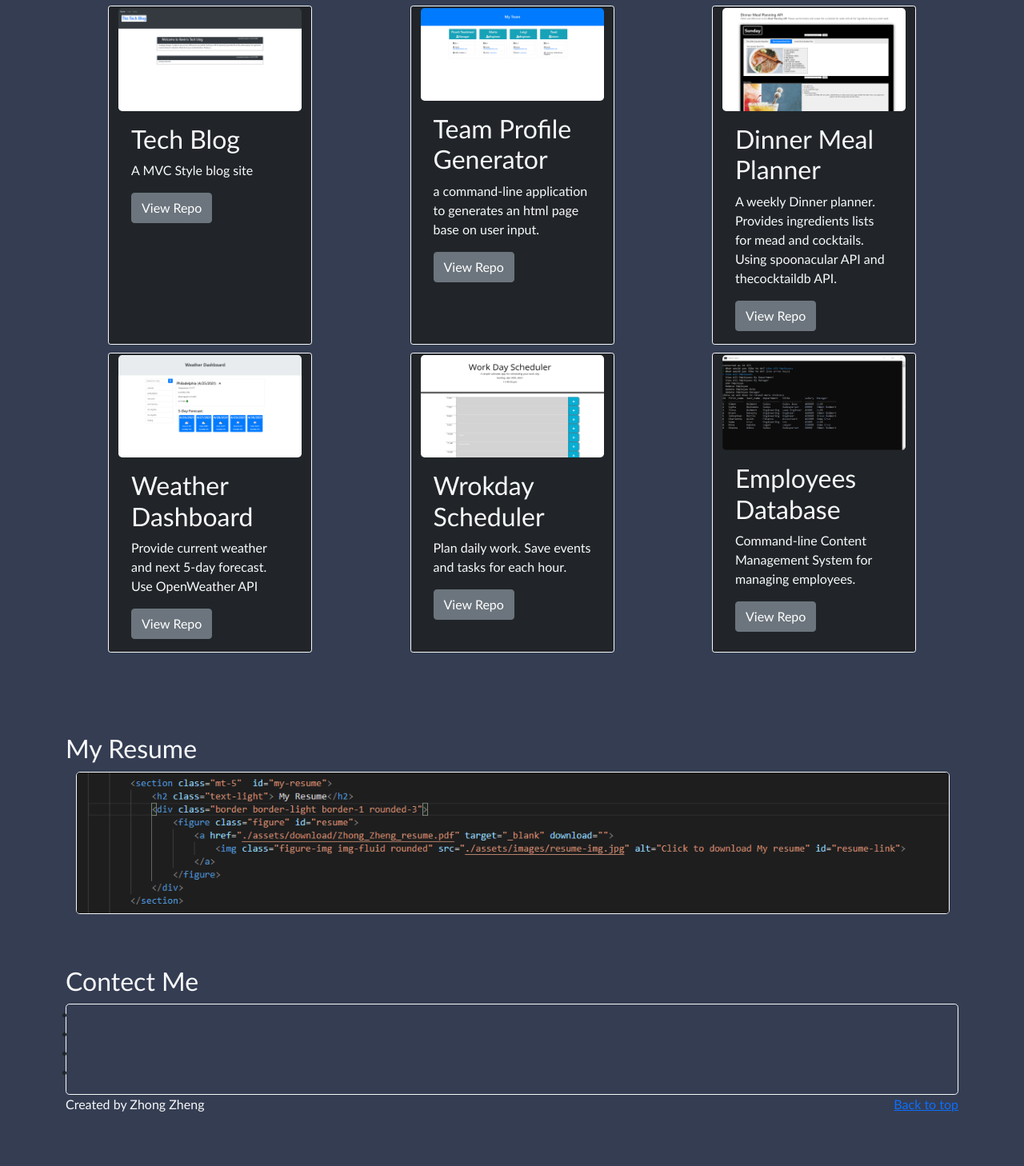
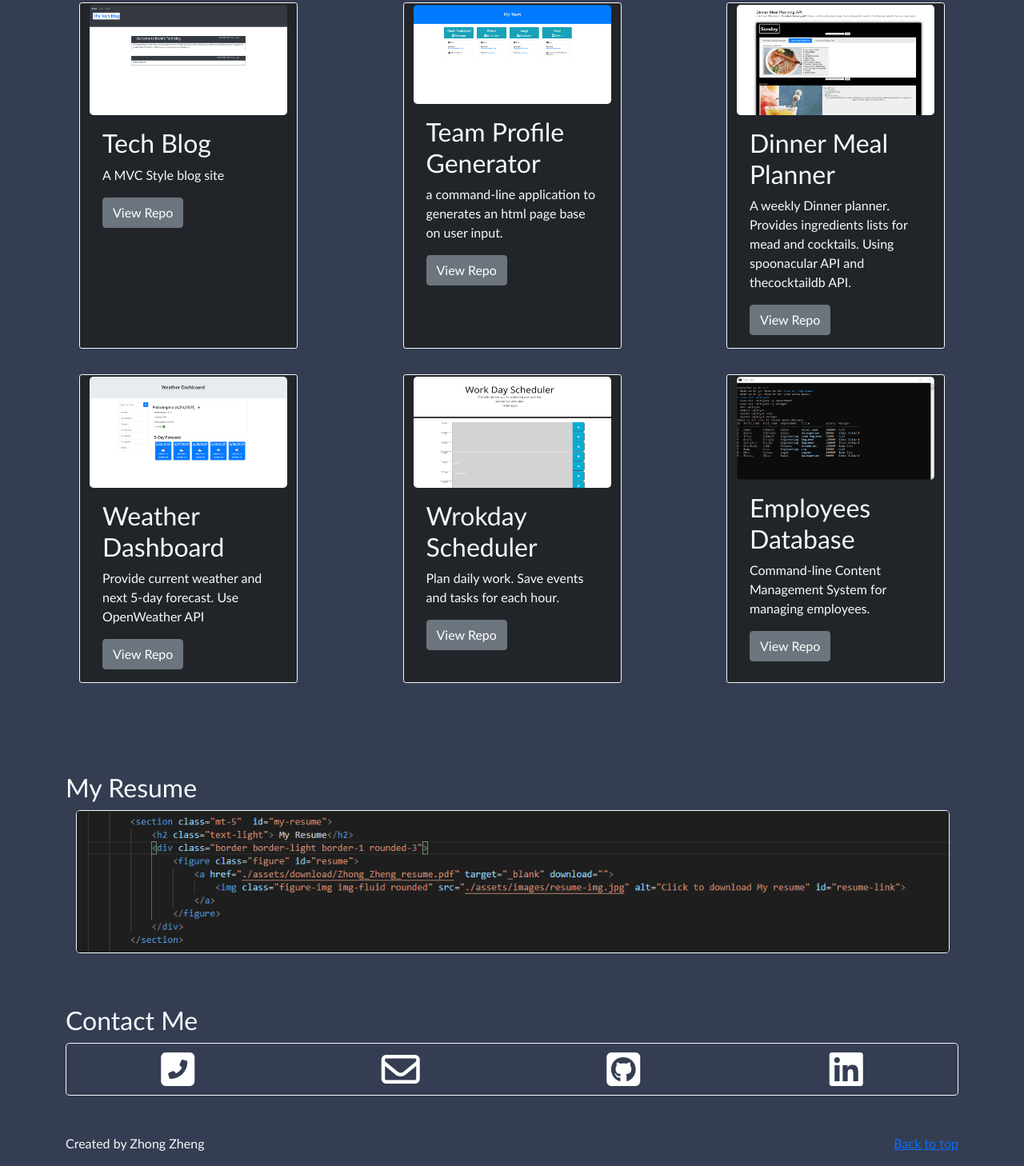
Before and after one commit to realzzkevin/portfolio-refactor, a plain HTML site: page index.html in a window 1280 px wide. Shown: the part 1251-2709 px from the top of the page at 80% size. Before the commit the page ends 2660 px from the top, so only its background shows below. Drawn offline with nearby package versions, Linux system fonts and the light colour scheme.

Commit message:
contact section added

```diff
--- a/assets/css/style.css
+++ b/assets/css/style.css
@@ -47,6 +47,9 @@ nav {
     color:antiquewhite;
 }
 
+.fas, .far, .fab {
+    color: white;
+}
 /*for display larger than 993 px, the first work car will take the first row.*/
 @media screen and (min-width: 993px){
 
--- a/index.html
+++ b/index.html
@@ -31,7 +31,7 @@
                                 <a class="nav-link" href="#my-resume">Resume</a>
                             </li>
                             <li class="nav-item">
-                                <a class="nav-link" href="#contect-me">Contect Me</a>
+                                <a class="nav-link" href="#contact-me">Contact Me</a>
                             </li>
                         </ul>
                     </div>
@@ -51,8 +51,8 @@
                         <a class="nav-link" href="#my-resume" data-toggle="tab" id="resume-tab" >Resume</a>
                       </li>
                       <li class="nav-item">
-                        <a class="nav-link" href="#contact-me" data-toggle="tab" id="contect-tab" >Contect Me</a>
-                      </li>
+                        <a class="nav-link" href="#contact-me" data-toggle="tab" id="contact-tab" >Contact Me</a>
+                      </div>
                 </ul>
                 </div>
             </div>
@@ -81,7 +81,7 @@
 
         <section class="mt-5" id="my-works">
             <h2 class=" text-light">My Works</h2>
-            <div class="container p-5 justify-content-center">
+            <div class="container pb-5 justify-content-center">
                 <div class="my-works-carousel mt-2 container">
                     <div id="MyWorkCaptions" class="carousel carousel-dark slide" data-bs-ride="carousel">
                         <div class="carousel-indicators">
@@ -126,7 +126,7 @@
                 <div class="container mt-2 works-gallery text-light">
 
                     <div class="row justify-content-between">
-                        <div class="card col-lg-3 col-md-5 border border-light border-1 rounded-1 gallery-card bg-dark">
+                        <div class="card col-lg-3 my-3 col-md-5 border border-light border-1 rounded-1 gallery-card bg-dark">
                             <img src="./assets/images/Tech-Blog.png" class="card-img-top boorder rounded-3" alt="Tech-Blog">
                             <div class="card-body text-light">
                                 <h2 class="card-title">Tech Blog</h2>
@@ -135,7 +135,7 @@
                             </div>
                         </div>
 
-                        <div class="card col-lg-3 col-md-5 border border-light border-1 rounded-1 gallery-card bg-dark">
+                        <div class="card col-lg-3 my-3 col-md-5 border border-light border-1 rounded-1 gallery-card bg-dark">
                             <img src="./assets/images/team-profile.png" class="card-img-top boorder rounded-3" alt="Dinner-Planner" sizes="" srcset="">
                             <div class="card-body">
                                 <h2 class="card-title">Team Profile Generator</h2>
@@ -144,7 +144,7 @@
                             </div>
                         </div>
 
-                        <div class="card col-lg-3 col-md-5 border border-light border-1 rounded-1 gallery-card bg-dark">
+                        <div class="card col-lg-3 my-3 col-md-5 border border-light border-1 rounded-1 gallery-card bg-dark">
                             <img src="./assets/images/Dinner_Planner.png" class="card-img-top boorder rounded-3" alt="" sizes="" srcset="">
                             <div class="card-body">
                                 <h2 class="card-title">Dinner Meal Planner</h2>
@@ -153,7 +153,7 @@
                             </div>
                         </div>
 
-                        <div class="card col-lg-3 col-md-5 border border-light border-1 rounded-1 gallery-card bg-dark">
+                        <div class="card col-lg-3 my-3 col-md-5 border border-light border-1 rounded-1 gallery-card bg-dark">
                             <img src="./assets/images/weather-dashboard.png" class="card-img-top boorder rounded-3" alt="weather-dashboard">
                             <div class="card-body">
                                 <h2 class="card-title">Weather Dashboard</h2>
@@ -162,7 +162,7 @@
                             </div>
                         </div>
 
-                        <div class="card col-lg-3 col-md-5 border border-light border-1 rounded-1 gallery-card bg-dark">
+                        <div class="card col-lg-3 my-3 col-md-5 border border-light border-1 rounded-1 gallery-card bg-dark">
                             <img src="./assets/images/workday-scheduler.png" class="card-img-top boorder rounded-3" alt="workday-scheduler">
                             <div class="card-body">
                                 <h2 class="card-title">Wrokday Scheduler</h2>
@@ -171,7 +171,7 @@
                             </div>
                         </div>
 
-                        <div class="card col-lg-3 col-md-5 border border-light border-1 rounded-1 gallery-card bg-dark">
+                        <div class="card col-lg-3 my-3 col-md-5 border border-light border-1 rounded-1 gallery-card bg-dark">
                             <img src="./assets/images/employees-database.png" class="card-img-top boorder rounded-3" alt="employees-database">
                             <div class="card-body">
                                 <h2 class="card-title">Employees Database</h2>
@@ -198,21 +198,37 @@
             </div>
         </section>
 
-        <section class="mt-5" id="contect-me">
-            <h2 class="text-light"> Contect Me</h2>
-            <div class="border border-light border-1 rounded-3">
-                <ul class="container row ">
-                    <li><a href="tel:+19175356885"></a></li>
-                    <li><a href="mailto:realzzkevin@gmail.com"></a></li>
-                    <li><a href="https://github.com/realzzkevin/" target="_blank"></a></li>
-                    <li><a href="https://www.linkedin.com/in/zhong-zheng-782884210/" target="_blank" ></a></li>
-                </ul>
+        <section class="mt-5" id="contact-me">
+            <h2 class="text-light"> Contact Me</h2>
+            <div class="container border border-light border-1 rounded-3 py-2">
+                <div class="row align-items-center justify-content-between" id="contact-list">
+                    <div class="col-3 text-center">
+                        <a href="tel:+19175356885">
+                             <span class="fas fa-phone-square-alt fa-3x"></span>
+                        </a>
+                    </div>
+                    <div class="col-3 text-center">
+                        <a href="mailto:realzzkevin@gmail.com">
+                             <span class="far fa-envelope fa-3x"></span>
+                        </a>
+                    </div>
+                    <div class="col-3 text-center">
+                        <a href="https://github.com/realzzkevin/" target="_blank">
+                             <span class="fab fa-github-square fa-3x"></span>
+                        </a>
+                    </div>
+                    <div class="col-3 text-center">
+                        <a href="https://www.linkedin.com/in/zhong-zheng-782884210/" target="_blank" >
+                             <span class="fab fa-linkedin fa-3x"></span>
+                        </a>
+                    </div>
+                </div>
             </div>
         </section>
 
     </main>
 
-    <footer class="container">
+    <footer class="container mt-5">
         <p class="float-end">
             <a href="#"> Back to top</a>
         </p>
```
